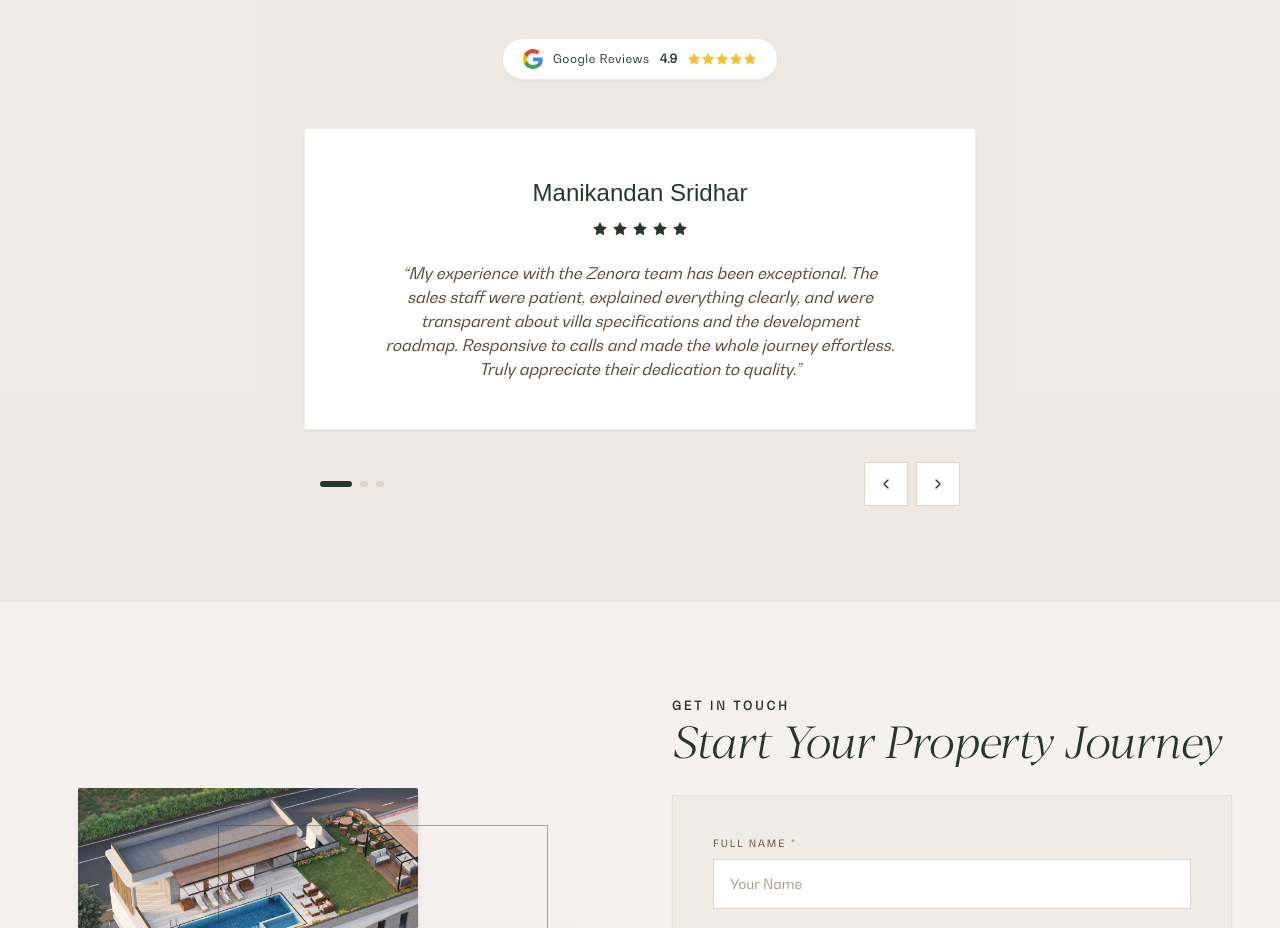
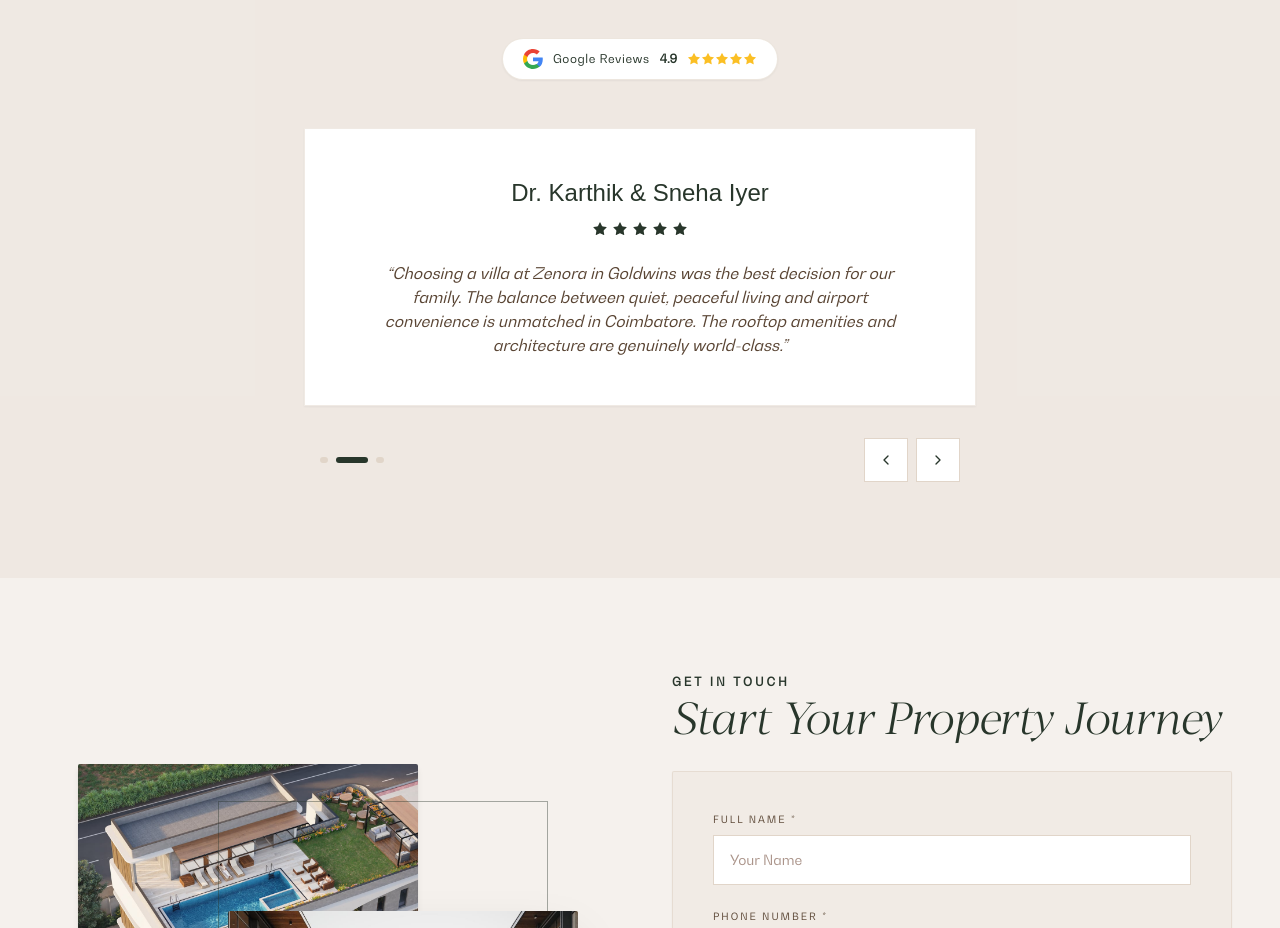
Before and after one commit to Britojaison/zenora_perfomace2, a Next.js app: page / in a window 1280 px wide. Shown: the part 6089-7017 px from the top of the page. Built offline with nearby package versions, Linux system fonts and the light colour scheme; a web font is replaced by a local one.

Commit message:
feat: add auto-rotation and pause-on-hover functionality to testimonials carousel

```diff
--- a/src/components/sections/Testimonials.tsx
+++ b/src/components/sections/Testimonials.tsx
@@ -23,9 +23,18 @@ const testimonials = [
 
 export default function Testimonials() {
   const [current, setCurrent] = useState(0);
+  const [isPaused, setIsPaused] = useState(false);
 
   const prev = () => setCurrent((c) => (c === 0 ? testimonials.length - 1 : c - 1));
   const next = () => setCurrent((c) => (c === testimonials.length - 1 ? 0 : c + 1));
+
+  React.useEffect(() => {
+    if (isPaused) return;
+    const timer = setInterval(() => {
+      setCurrent((c) => (c === testimonials.length - 1 ? 0 : c + 1));
+    }, 5000);
+    return () => clearInterval(timer);
+  }, [isPaused]);
 
   const active = testimonials[current];
 
@@ -72,8 +81,17 @@ export default function Testimonials() {
         </div>
 
         {/* Testimonial Card */}
-        <div className="max-w-2xl mx-auto">
-          <div className="bg-white p-6 sm:p-8 md:p-12 shadow-sm border border-cream/50 relative text-center">
+        <div
+          className="max-w-2xl mx-auto"
+          onMouseEnter={() => setIsPaused(true)}
+          onMouseLeave={() => setIsPaused(false)}
+          onTouchStart={() => setIsPaused(true)}
+          onTouchEnd={() => setIsPaused(false)}
+        >
+          <div
+            key={current}
+            className="bg-white p-6 sm:p-8 md:p-12 shadow-sm border border-cream/50 relative text-center min-h-[260px] sm:min-h-[240px] flex flex-col justify-center animate-in fade-in duration-500"
+          >
             <h3 className="font-serif text-xl md:text-2xl text-forest mb-3">{active.name}</h3>
             <div className="flex justify-center gap-1 text-forest mb-6">
               {[...Array(active.rating)].map((_, i) => (
```
